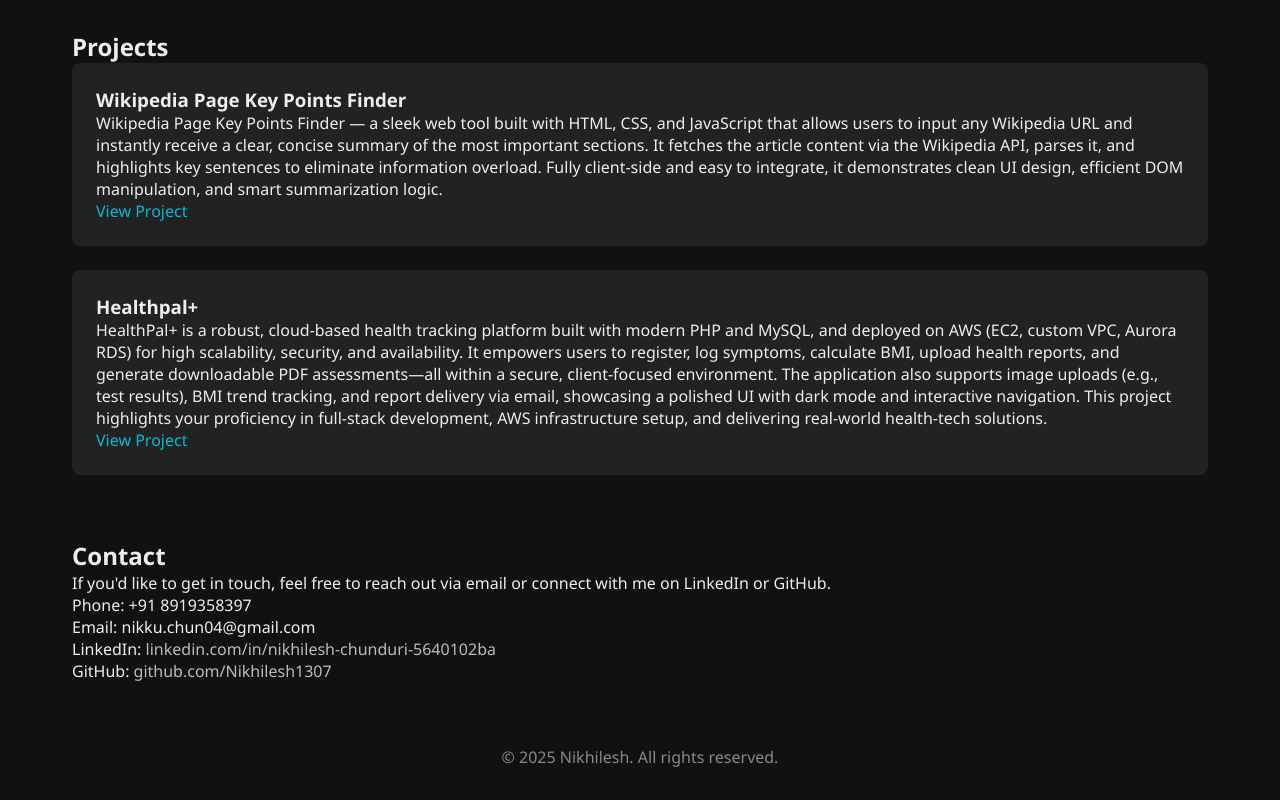
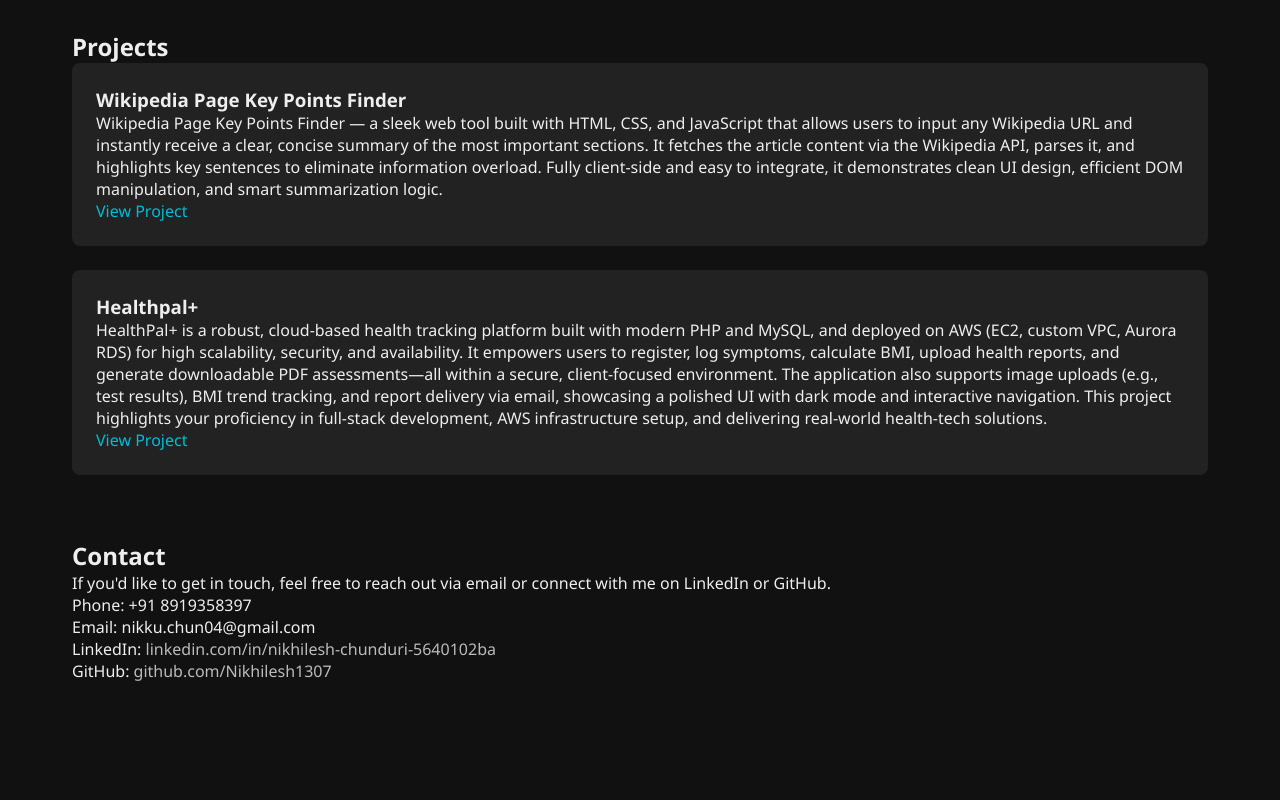
Before and after one commit to Nikhilesh1307/Portfolio, a plain HTML site: page index.html in a window 1280 px wide. Shown: the part 1151-1951 px from the top of the page. After the commit the page ends 1865 px from the top, so only its background shows below. Drawn offline with Linux system fonts and the light colour scheme.

Commit message:
Update index.html

```diff
--- a/index.html
+++ b/index.html
@@ -117,9 +117,6 @@
         <p>LinkedIn: <a href="#">linkedin.com/in/nikhilesh-chunduri-5640102ba</a></p>
         <p>GitHub: <a href="#">github.com/Nikhilesh1307</a></p>
       </section>
-      <footer>
-        <p>&copy; 2025 Nikhilesh. All rights reserved.</p>
-      </footer>
     </div>
   </section>
 </body>
```
